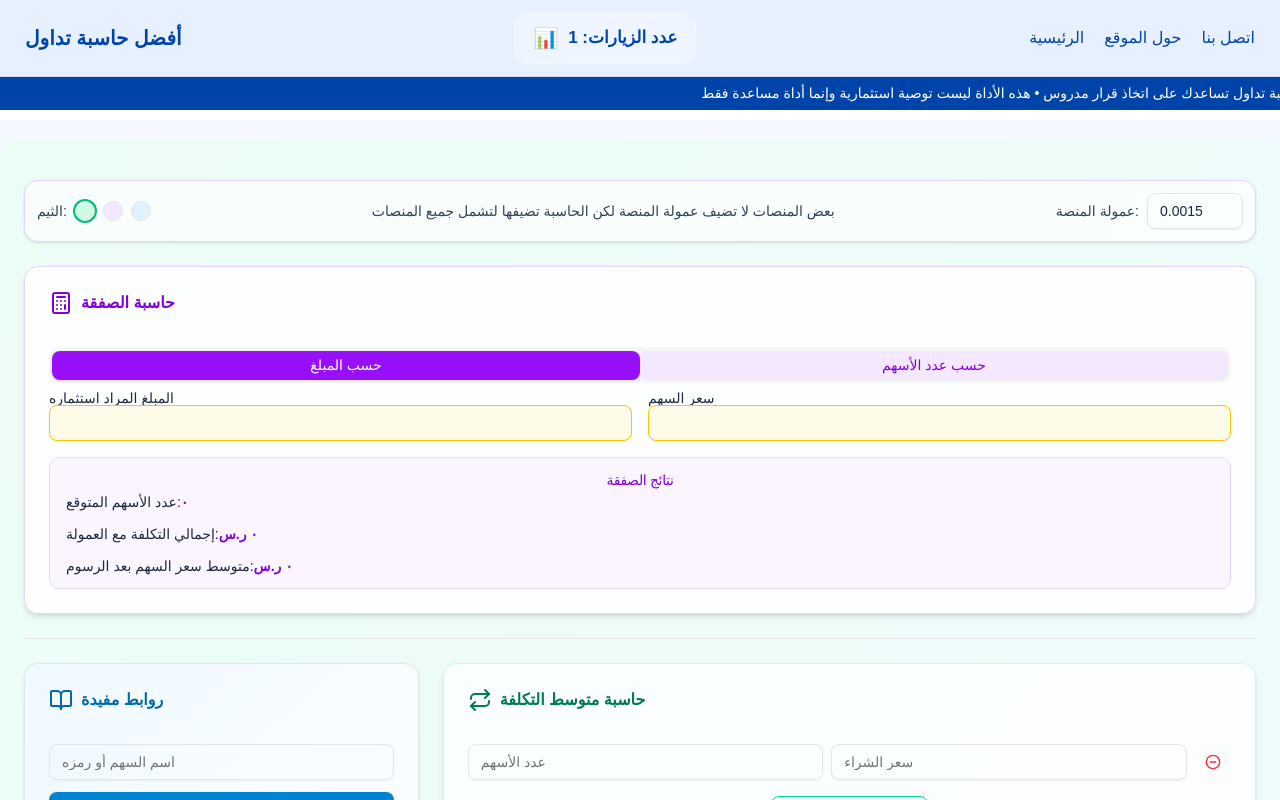
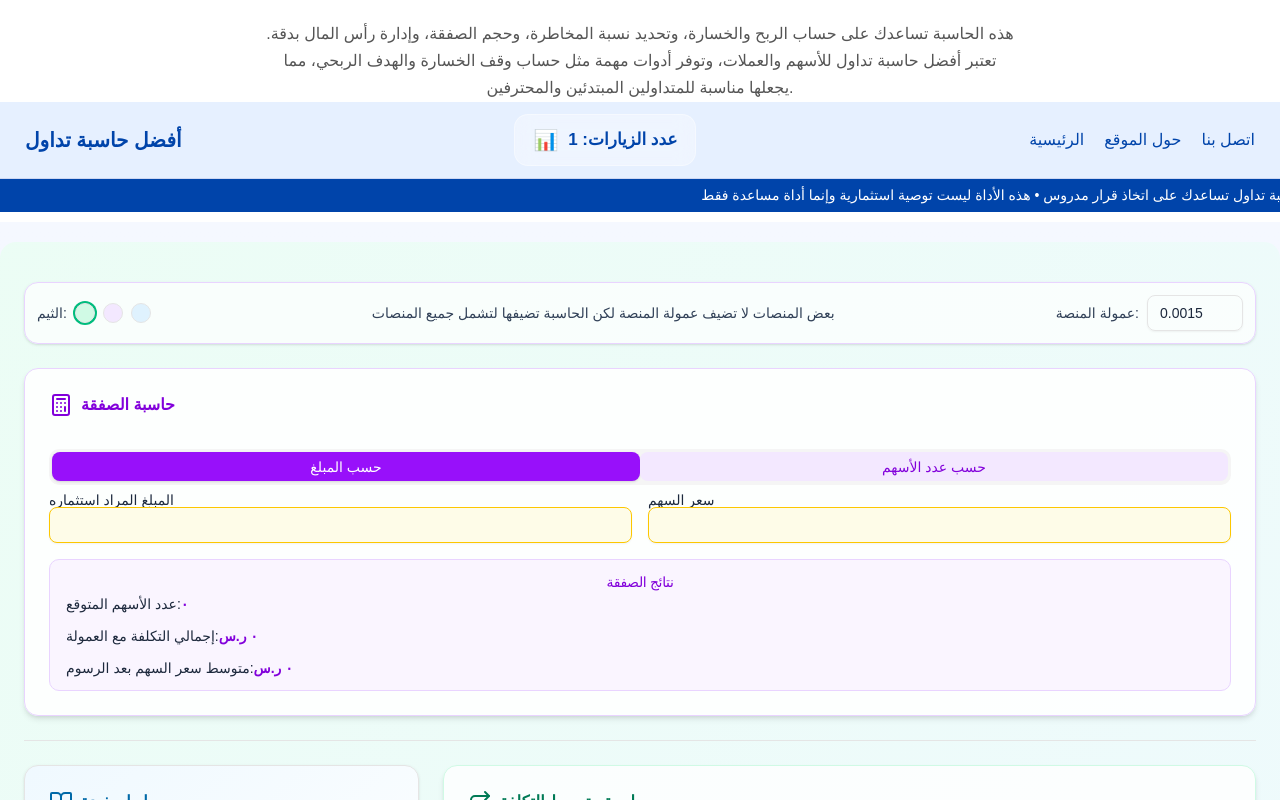
Before and after one commit to drishinnawy/tadawul-calculator-web, a Next.js app: page / in a window 1280 px wide. Shown: the top 800 px of the page. Built offline with nearby package versions, Linux system fonts and the light colour scheme; no server answers; the database is empty.

Commit message:
Enhance page title and description for SEO
Updated the title and meta description for better clarity and SEO. Added a new paragraph explaining the calculator's features.

```diff
--- a/src/pages/index.tsx
+++ b/src/pages/index.tsx
@@ -12,10 +12,10 @@ const Home: NextPage = () => {
   return (
     <>
       <Head>
-        <title>أفضل حاسبة تداول</title>
+        <title>أفضل حاسبة تداول لحساب الربح والخسارة — دقيقة وسهلة الاستخدام</title>
         <meta
           name="description"
-          content="أفضل حاسبة تداول لحساب الصفقة، المتوسط، البيع، ونظرة شاملة على المحفظة."
+          content="حاسبة تداول احترافية لحساب الربح والخسارة، نسبة المخاطرة، وحجم الصفقة بدقة. أداة مجانية وسريعة للمتداولين في الأسهم والعملات."
         />
 
         <MetaTags />
@@ -23,6 +23,25 @@ const Home: NextPage = () => {
         <TwitterCards />
         <Schema />
       </Head>
+
+      {/* فقرة الكلمات المفتاحية — تمت إضافتها هنا فقط */}
+      <p
+        style={{
+          textAlign: "center",
+          color: "#555",
+          marginTop: "20px",
+          maxWidth: "750px",
+          marginLeft: "auto",
+          marginRight: "auto",
+          lineHeight: "1.7",
+          fontSize: "16px",
+        }}
+      >
+        هذه الحاسبة تساعدك على حساب الربح والخسارة، وتحديد نسبة المخاطرة، وحجم
+        الصفقة، وإدارة رأس المال بدقة. تعتبر أفضل حاسبة تداول للأسهم والعملات،
+        وتوفر أدوات مهمة مثل حساب وقف الخسارة والهدف الربحي، مما يجعلها مناسبة
+        للمتداولين المبتدئين والمحترفين.
+      </p>
 
       {/* Navbar */}
       <nav
```
